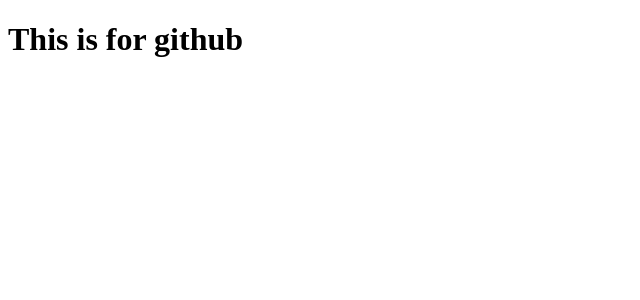
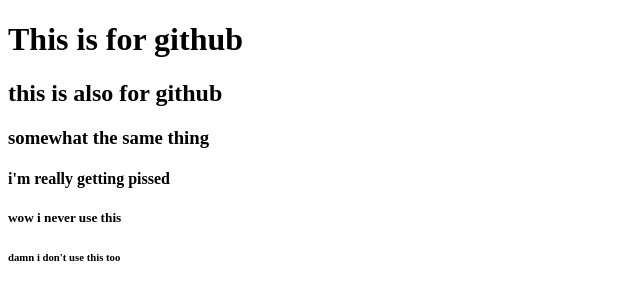
Before and after one commit to yatohajime/my-first-repo, a plain HTML site: page index.html in a window 1280 px wide. Shown: the whole page, without its empty margins (0-640 px from the left). Drawn offline with Linux system fonts and the light colour scheme.

Commit message:
added few headers dude

```diff
--- a/index.html
+++ b/index.html
@@ -8,5 +8,10 @@
 </head>
 <body>
     <h1>This is for github</h1>
+    <h2>this is also for github</h2>
+    <h3>somewhat the same thing</h3>
+    <h4>i'm really getting pissed</h4>
+    <h5>wow i never use this</h5>
+    <h6>damn i don't use this too</h6>
 </body>
 </html>
```
